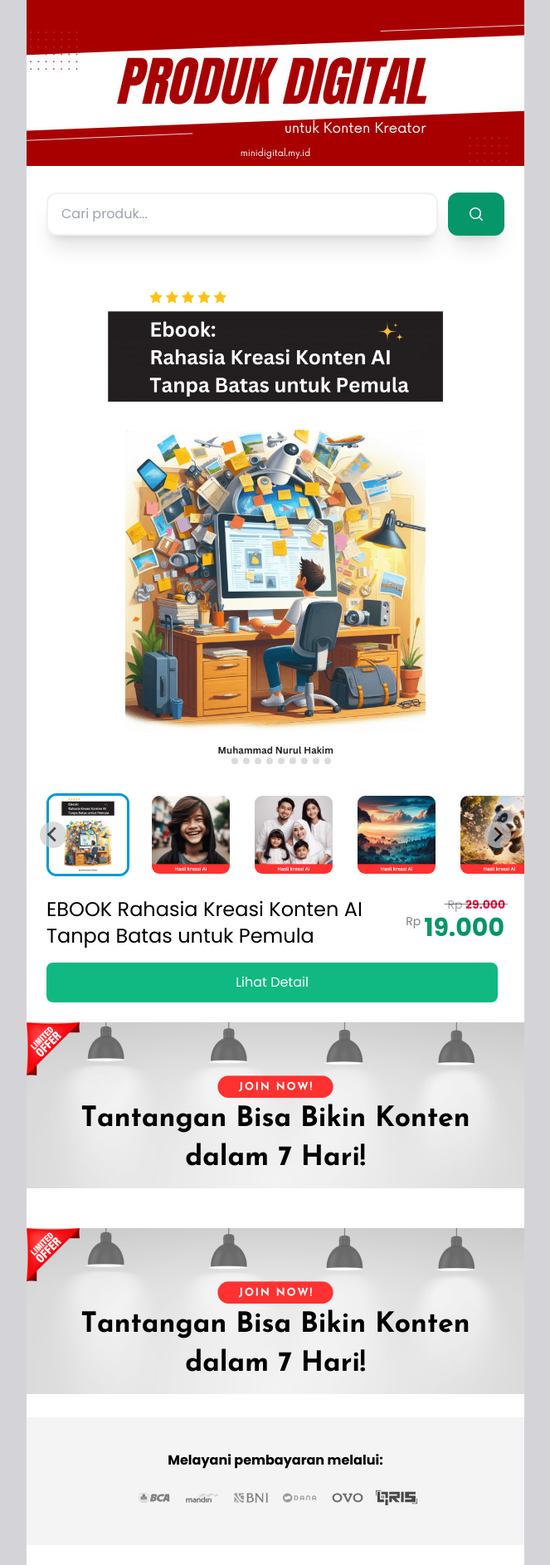
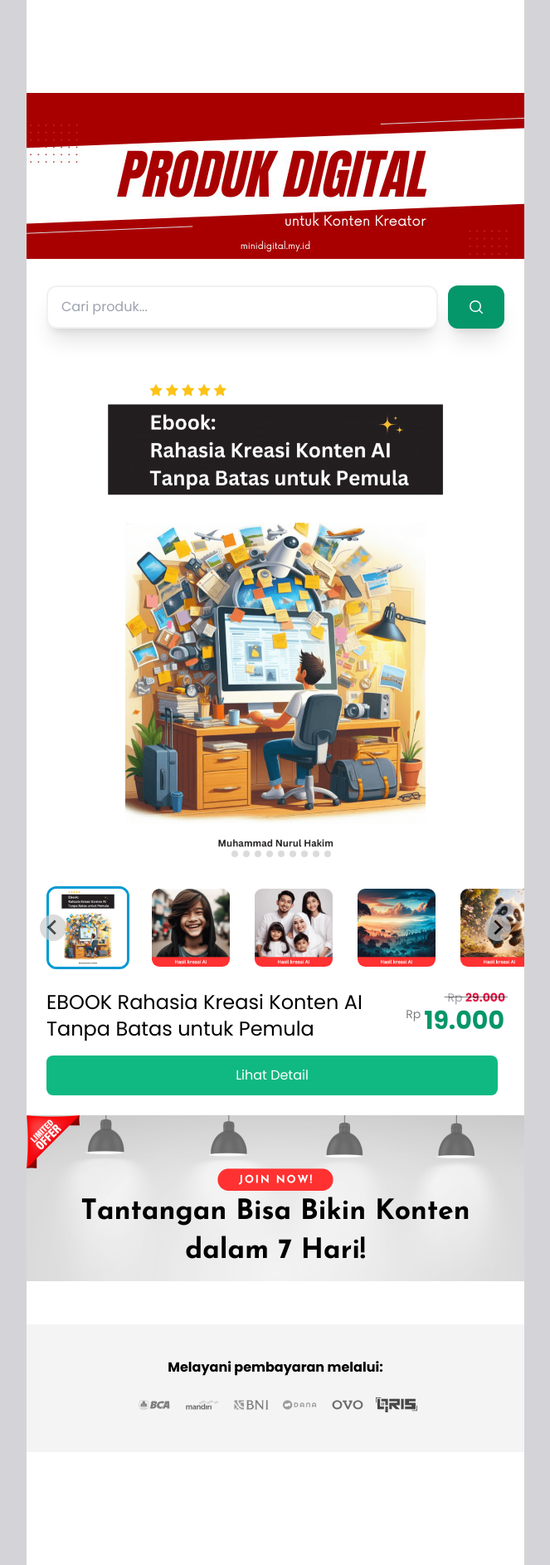
Before and after one commit to haloorderio/produk-digital-now, a Jekyll site: the page built from index.html, in a window 1280 px wide. Shown: the whole page at 83% size, without its empty margins (308-971 px from the left). Built offline with Jekyll 4.4.1, drawn with Linux system fonts in a browser that asks for light colours; the list of posts is cut into pages by our own code.

Commit message:
Update default.html

```diff
--- a/_layouts/default.html
+++ b/_layouts/default.html
@@ -94,11 +94,6 @@
 					</svg>
 					<span class="sr-only">Kembali Ke Atas</span>
 				</button> -->
-
-				<br>
-				<center>
-					<a href="https://minidigital.my.id/tantangan-bisa-bikin-konten"><img src="https://github.com/haloorderio/produk-digital-now/blob/main/images/tantangan-bikin-konten-dalam-7-hari.png?raw=true" alt="Tantangan Bisa Bikin Konten dalam 7 Hari" width="100%" height="200"></a>
-				</center>
 
 				<div class="bg-zinc-100 py-10 px-4 mt-7">
 					<p class="text-center mb-2"><b>Melayani pembayaran melalui:</b></p>
```
